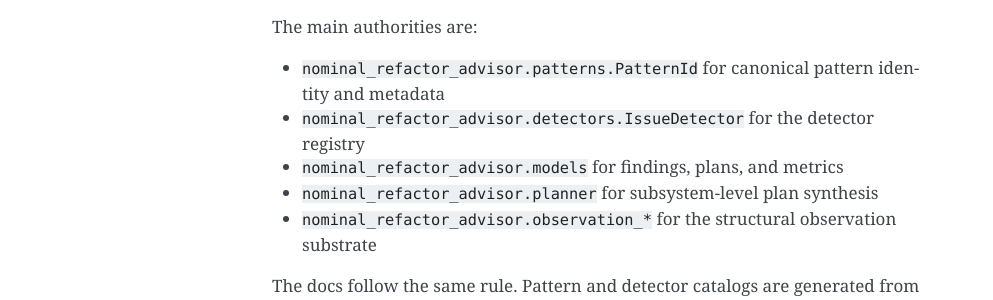
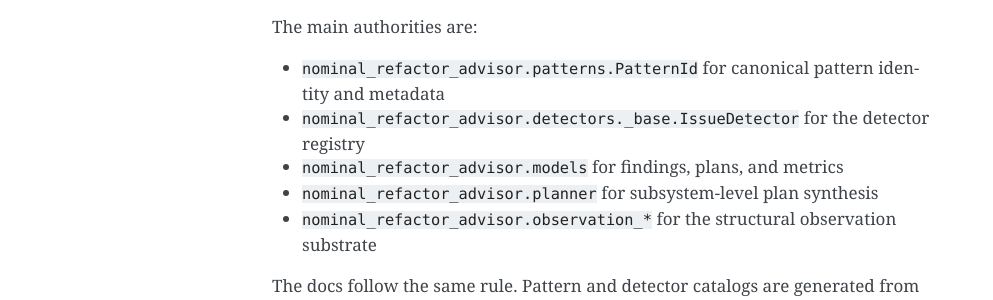
Before and after one commit to OpenHCSDev/NominalRefactorAdvisor, a Sphinx documentation site: the page built from docs/source/development/nominal_refactor_advisor.rst, in a window 1280 px wide. Shown: the part 609-909 px from the top of the page, without its empty margins (148-1141 px from the left). Built offline with Sphinx 7.4.7, drawn with Linux system fonts in a browser that asks for light colours; the version number is read from the project's files by our own code.

Commit message:
Tests read each detector from its declaring module, not through the package
Three test files read detectors by attribute through 'from nominal_refactor_advisor
import detectors' (detectors.ManualClassRegistrationDetector and 16 more names);
with the package loading nothing those reads failed at collection. They now import
each name from its own submodule. The docs name IssueDetector at detectors._base,
where it is declared.

Co-Authored-By: Claude Opus 5.5 <noreply@anthropic.com>
Claude-Session: https://claude.ai/code/session_01XbFMSqJMarXn2ZE8iAL7Sd

```diff
--- a/docs/source/_ext/catalog_generation.py
+++ b/docs/source/_ext/catalog_generation.py
@@ -124,11 +124,11 @@ def _render_detector_catalog(detector_types: tuple[type[IssueDetector], ...]) ->
         tuple(DetectorRefactorCapability(item) for item in detector_types)
     )
     lines = [
-        ".. This file is generated from nominal_refactor_advisor.detectors.IssueDetector.",
+        ".. This file is generated from nominal_refactor_advisor.detectors._base.IssueDetector.",
         ".. Do not edit manually.",
         "",
         "This catalog is generated from the registered detector family rooted at",
-        "``nominal_refactor_advisor.detectors.IssueDetector``. The registry order is the",
+        "``nominal_refactor_advisor.detectors._base.IssueDetector``. The registry order is the",
         "authoritative source for what the tool ships.",
         "",
         "Contribution roles",
@@ -198,7 +198,7 @@ def _render_detector_reference_index(
     detector_types: tuple[type[IssueDetector], ...],
 ) -> str:
     lines = [
-        ".. This file is generated from nominal_refactor_advisor.detectors.IssueDetector.",
+        ".. This file is generated from nominal_refactor_advisor.detectors._base.IssueDetector.",
         ".. Do not edit manually.",
         "",
         "These pages provide one generated reference page per registered detector.",
@@ -224,7 +224,7 @@ def _render_detector_reference_page(detector_type: type[IssueDetector]) -> str:
     finding_spec = detector_type.required_relation_finding_spec()
     capability = DetectorRefactorCapability(detector_type)
     lines = [
-        ".. This file is generated from nominal_refactor_advisor.detectors.IssueDetector.",
+        ".. This file is generated from nominal_refactor_advisor.detectors._base.IssueDetector.",
         ".. Do not edit manually.",
         "",
         title,
--- a/docs/source/api/detector_catalog.rst
+++ b/docs/source/api/detector_catalog.rst
@@ -2,7 +2,7 @@ Detector Catalog
 ================
 
 This page is generated from the detector registry rooted at
-``nominal_refactor_advisor.detectors.IssueDetector``.
+``nominal_refactor_advisor.detectors._base.IssueDetector``.
 
 See :doc:`detector_reference` for one reference page per registered detector.
 
--- a/docs/source/development/nominal_refactor_advisor.rst
+++ b/docs/source/development/nominal_refactor_advisor.rst
@@ -27,7 +27,7 @@ Canonical Authorities
 The main authorities are:
 
 - ``nominal_refactor_advisor.patterns.PatternId`` for canonical pattern identity and metadata
-- ``nominal_refactor_advisor.detectors.IssueDetector`` for the detector registry
+- ``nominal_refactor_advisor.detectors._base.IssueDetector`` for the detector registry
 - ``nominal_refactor_advisor.models`` for findings, plans, and metrics
 - ``nominal_refactor_advisor.planner`` for subsystem-level plan synthesis
 - ``nominal_refactor_advisor.observation_*`` for the structural observation substrate
```
Also changed, not shown: 3 other files.
